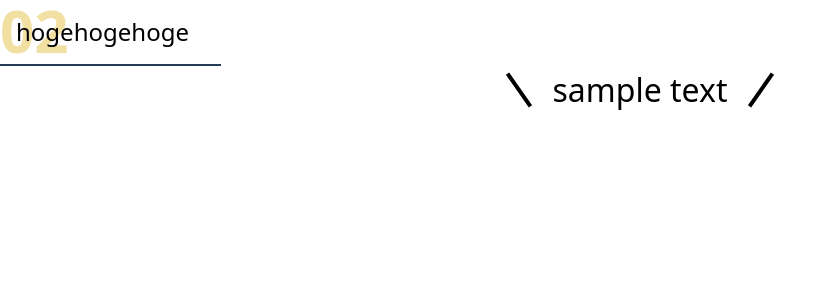
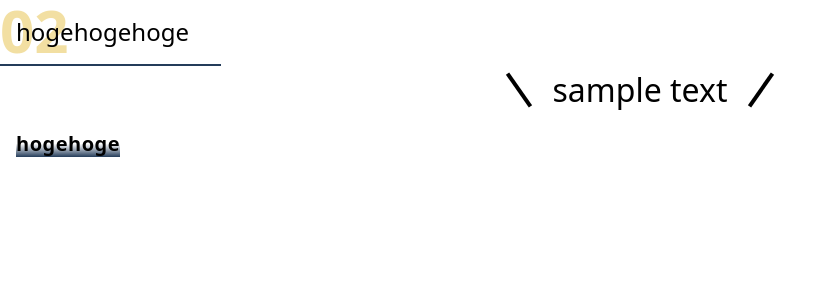
Before and after one commit to shun-inoue138/ui-components, a Next.js app: page / in a window 1280 px wide. Shown: the top 300 px of the page, without its empty margins (0-835 px from the left). Built offline with nearby package versions, Linux system fonts and the light colour scheme.

Commit message:
feat/UnderLinedTextComponent完成

```diff
--- a/pages/index.tsx
+++ b/pages/index.tsx
@@ -3,12 +3,16 @@ import Head from 'next/head';
 import Image from 'next/image';
 import HeadingWithNumber from '../src/components/atoms/HeadingWithNumber';
 import SpeechBubbleLikeHeading from '../src/components/atoms/SpeechBubbleLikeHeading';
+import UnderLinedText from '../src/components/atoms/UnderLinedText';
 
 const Home: NextPage = () => {
   return (
     <>
       <HeadingWithNumber numData="02">hogehogehoge</HeadingWithNumber>
       <SpeechBubbleLikeHeading>sample text</SpeechBubbleLikeHeading>
+      <p className="p-4 text-xl font-semibold tracking-wide">
+        <UnderLinedText>hogehoge</UnderLinedText>
+      </p>
     </>
   );
 };
--- /dev/null
+++ b/src/components/atoms/UnderLinedText/index.tsx
@@ -0,0 +1,11 @@
+import React, { VFC } from 'react';
+
+const UnderLinedText: VFC<{ children: React.ReactNode }> = ({ children }) => {
+  return (
+    <span className="bg-gradient-to-b from-transparent via-transparent to-[#243c5a]">
+      {children}
+    </span>
+  );
+};
+
+export default UnderLinedText;
```
